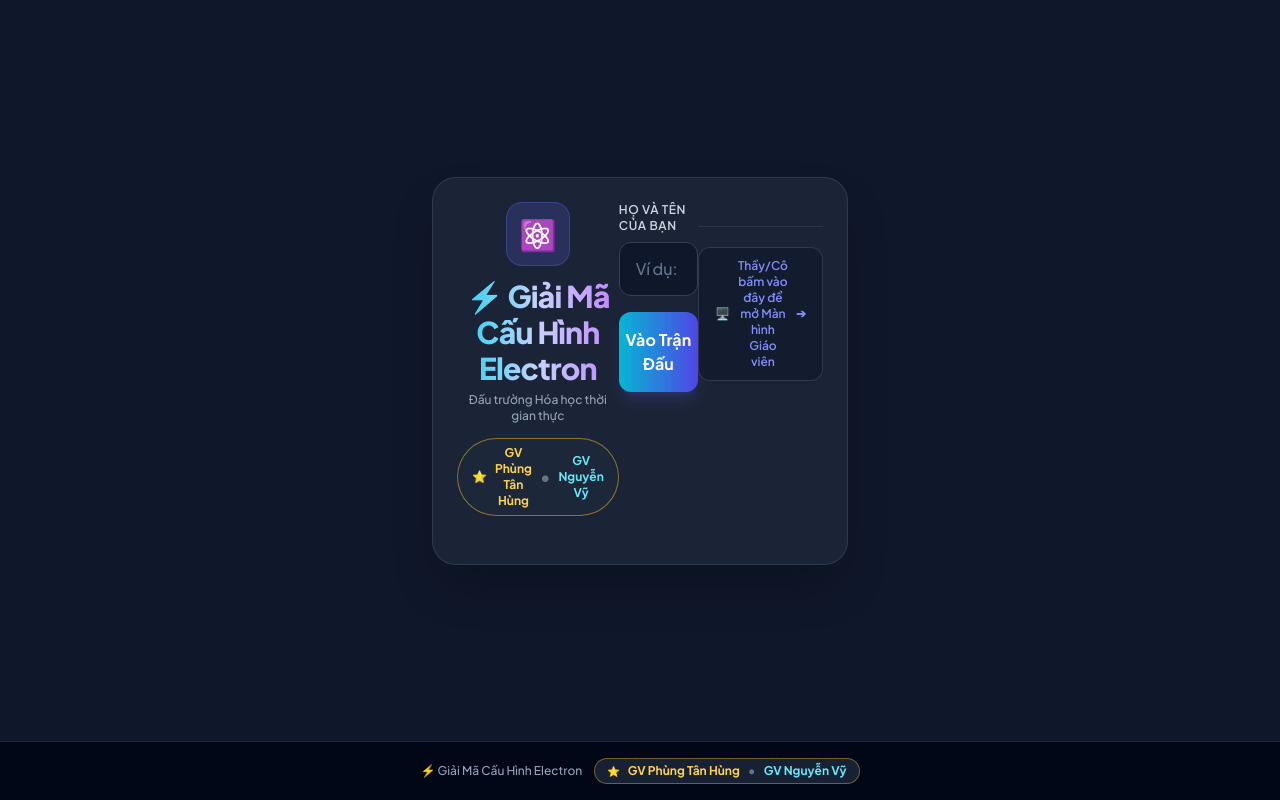
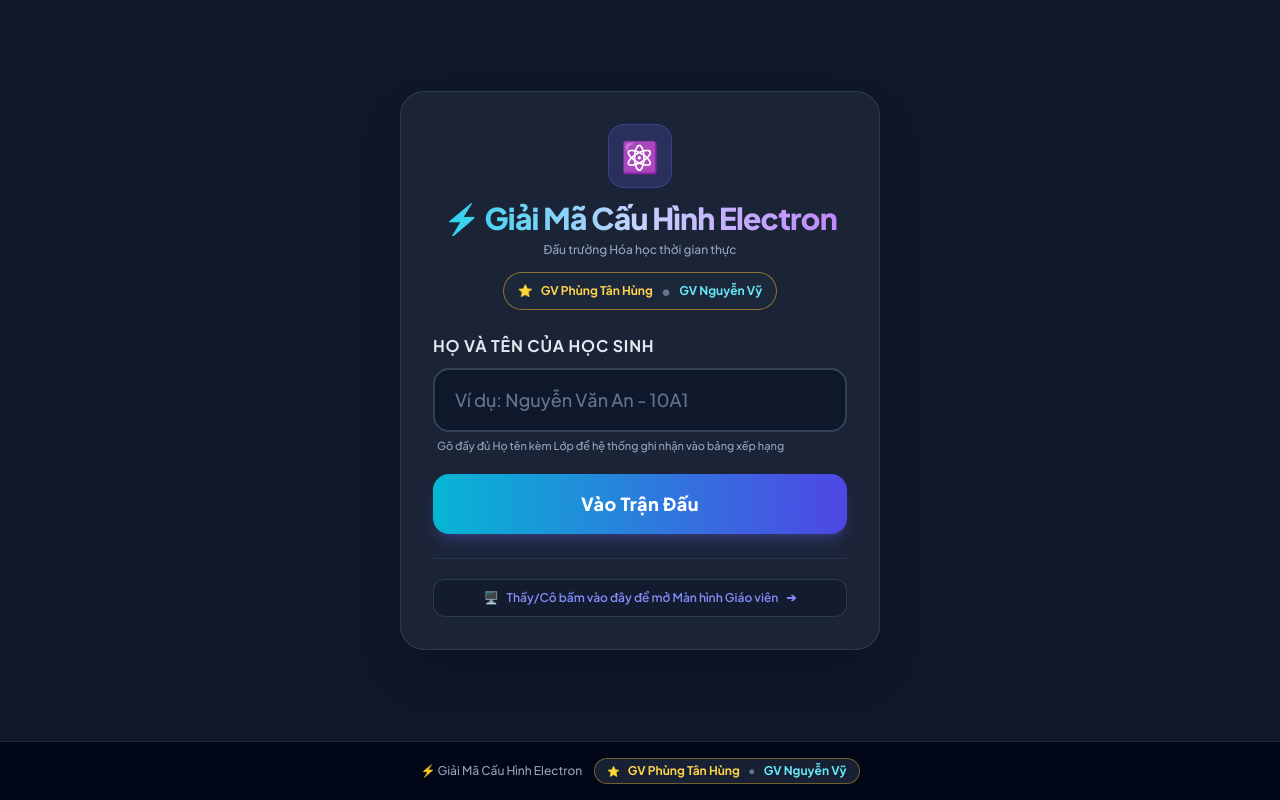
Before and after one commit to vynguyen-gif/electron-quiz, a plain HTML site: page index.html in a window 1280 px wide. Drawn offline with nearby package versions, Linux system fonts and the light colour scheme.

Commit message:
style: fix vertical flex-col layout and enlarge student name input with new label

```diff
--- a/index.html
+++ b/index.html
@@ -105,10 +105,10 @@
   <!-- ========================================== -->
   <!-- 2. STUDENT VIEW (Mobile-First)             -->
   <!-- ========================================== -->
-  <main id="student-view" class="flex-1 flex flex-col p-4 max-w-md mx-auto w-full justify-center">
+  <main id="student-view" class="flex-1 flex flex-col p-4 max-w-lg mx-auto w-full justify-center">
 
     <!-- Screen 1: Nhập họ tên -->
-    <section id="student-screen-name" class="w-full bg-slate-800/80 p-6 rounded-3xl border border-slate-700/80 shadow-2xl">
+    <section id="student-screen-name" class="w-full flex flex-col bg-slate-800/80 p-6 sm:p-8 rounded-3xl border border-slate-700/80 shadow-2xl">
       <div class="text-center mb-6">
         <div class="w-16 h-16 bg-indigo-500/20 text-indigo-400 rounded-2xl mx-auto flex items-center justify-center text-3xl font-bold mb-3 border border-indigo-500/30">
           ⚛️
@@ -127,24 +127,25 @@
         </div>
       </div>
 
-      <form id="form-join" class="space-y-4" onsubmit="event.preventDefault();">
+      <form id="form-join" class="space-y-5" onsubmit="event.preventDefault();">
         <div>
-          <label for="input-student-name" class="block text-xs font-semibold uppercase text-slate-300 tracking-wider mb-2">
-            Họ và tên của bạn
+          <label for="input-student-name" class="block text-sm sm:text-base font-bold uppercase text-slate-200 tracking-wider mb-2.5">
+            Họ và tên của học sinh
           </label>
           <input
             type="text"
             id="input-student-name"
             placeholder="Ví dụ: Nguyễn Văn An - 10A1"
             required
-            maxlength="35"
-            class="w-full px-4 py-3.5 bg-slate-900 border border-slate-700 rounded-xl text-white placeholder-slate-500 focus:outline-none focus:ring-2 focus:ring-cyan-400 focus:border-transparent text-base transition"
+            maxlength="60"
+            class="w-full px-5 py-4 bg-slate-900 border-2 border-slate-700 focus:border-cyan-400 focus:ring-4 focus:ring-cyan-400/20 rounded-2xl text-white placeholder-slate-500 text-lg font-medium shadow-inner transition outline-none"
           />
+          <p class="text-[11px] text-slate-400 mt-1.5 pl-1">Gõ đầy đủ Họ tên kèm Lớp để hệ thống ghi nhận vào bảng xếp hạng</p>
         </div>
         <button
           type="submit"
           id="btn-join-submit"
-          class="w-full py-4 bg-gradient-to-r from-cyan-500 to-indigo-600 hover:from-cyan-400 hover:to-indigo-500 active:scale-95 text-white font-bold rounded-xl shadow-lg shadow-indigo-500/20 transition text-base"
+          class="w-full py-4 px-6 bg-gradient-to-r from-cyan-500 to-indigo-600 hover:from-cyan-400 hover:to-indigo-500 active:scale-95 text-white font-extrabold rounded-2xl shadow-lg shadow-indigo-500/25 transition text-lg tracking-wide"
         >
           Vào Trận Đấu
         </button>
--- a/script.js
+++ b/script.js
@@ -464,10 +464,10 @@
       if (el) {
         if (id === screenId) {
           el.classList.remove("hidden");
-          el.classList.add("flex");
+          el.classList.add("flex", "flex-col");
         } else {
           el.classList.add("hidden");
-          el.classList.remove("flex");
+          el.classList.remove("flex", "flex-col");
         }
       }
     });
```
